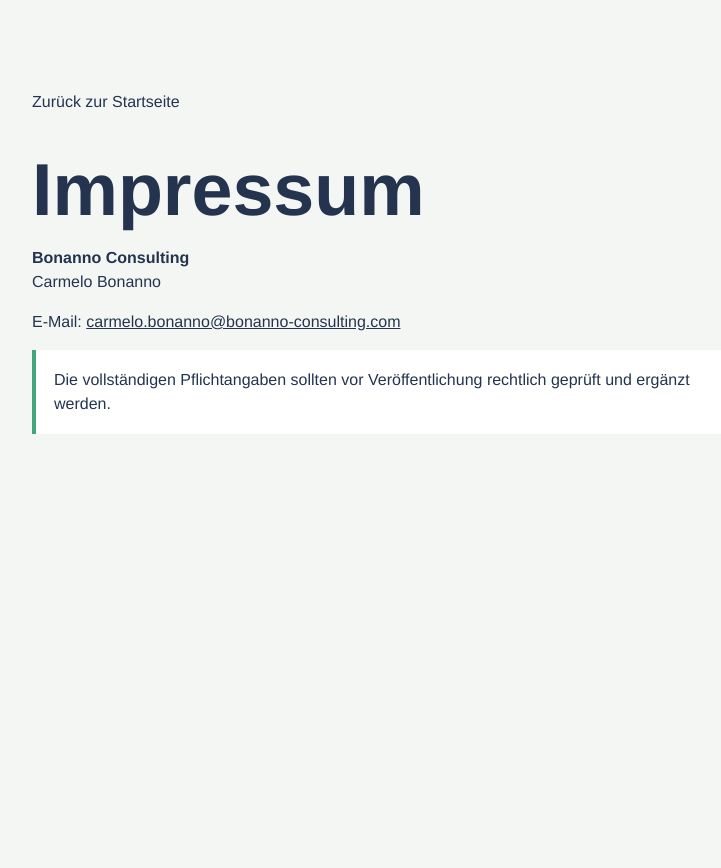
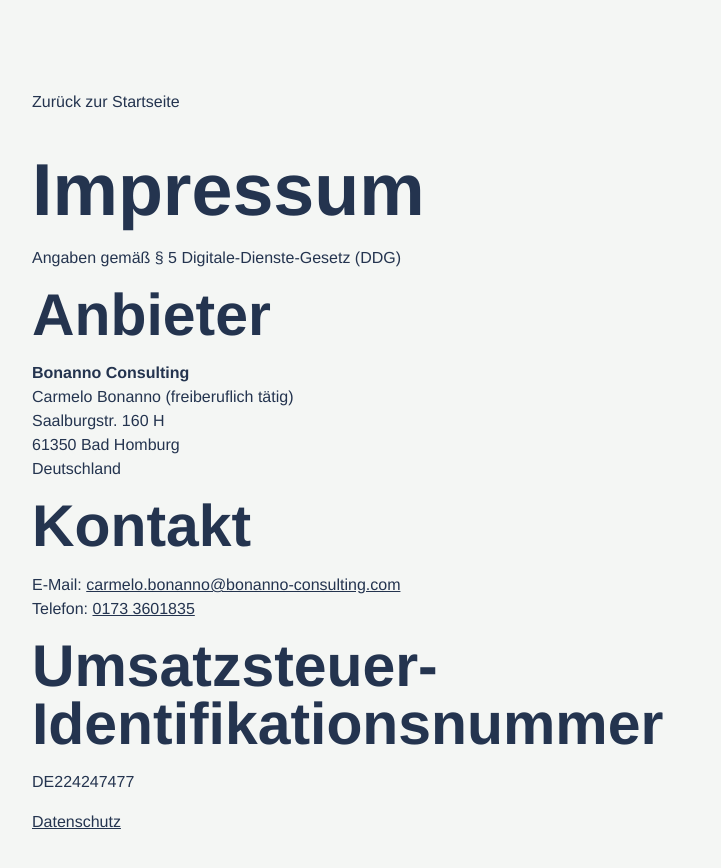
Before and after one commit to cc-cbonanno/wint-global, a plain HTML site: page impressum.html in a window 1280 px wide. Shown: the whole page, without its empty margins (250-971 px from the left). Before the commit the page ends 800 px from the top, so only its background shows below. Drawn offline with Linux system fonts and the light colour scheme.

Commit message:
Complete Bonanno Consulting legal notice

```diff
--- a/impressum.html
+++ b/impressum.html
@@ -10,17 +10,26 @@
     <main class="legal-page">
       <a class="back-link" href="index.html">Zurück zur Startseite</a>
       <h1>Impressum</h1>
-      <p><strong>Bonanno Consulting</strong><br />Carmelo Bonanno</p>
+      <p>Angaben gemäß § 5 Digitale-Dienste-Gesetz (DDG)</p>
+      <h2>Anbieter</h2>
+      <p>
+        <strong>Bonanno Consulting</strong><br />
+        Carmelo Bonanno (freiberuflich tätig)<br />
+        Saalburgstr. 160 H<br />
+        61350 Bad Homburg<br />
+        Deutschland
+      </p>
+      <h2>Kontakt</h2>
       <p>
         E-Mail:
         <a href="mailto:carmelo.bonanno@bonanno-consulting.com">
           carmelo.bonanno@bonanno-consulting.com
-        </a>
+        </a><br />
+        Telefon: <a href="tel:+491733601835">0173 3601835</a>
       </p>
-      <p class="legal-note">
-        Die vollständigen Pflichtangaben sollten vor Veröffentlichung rechtlich geprüft und
-        ergänzt werden.
-      </p>
+      <h2>Umsatzsteuer-Identifikationsnummer</h2>
+      <p>DE224247477</p>
+      <a href="datenschutz.html">Datenschutz</a>
     </main>
   </body>
 </html>
```
